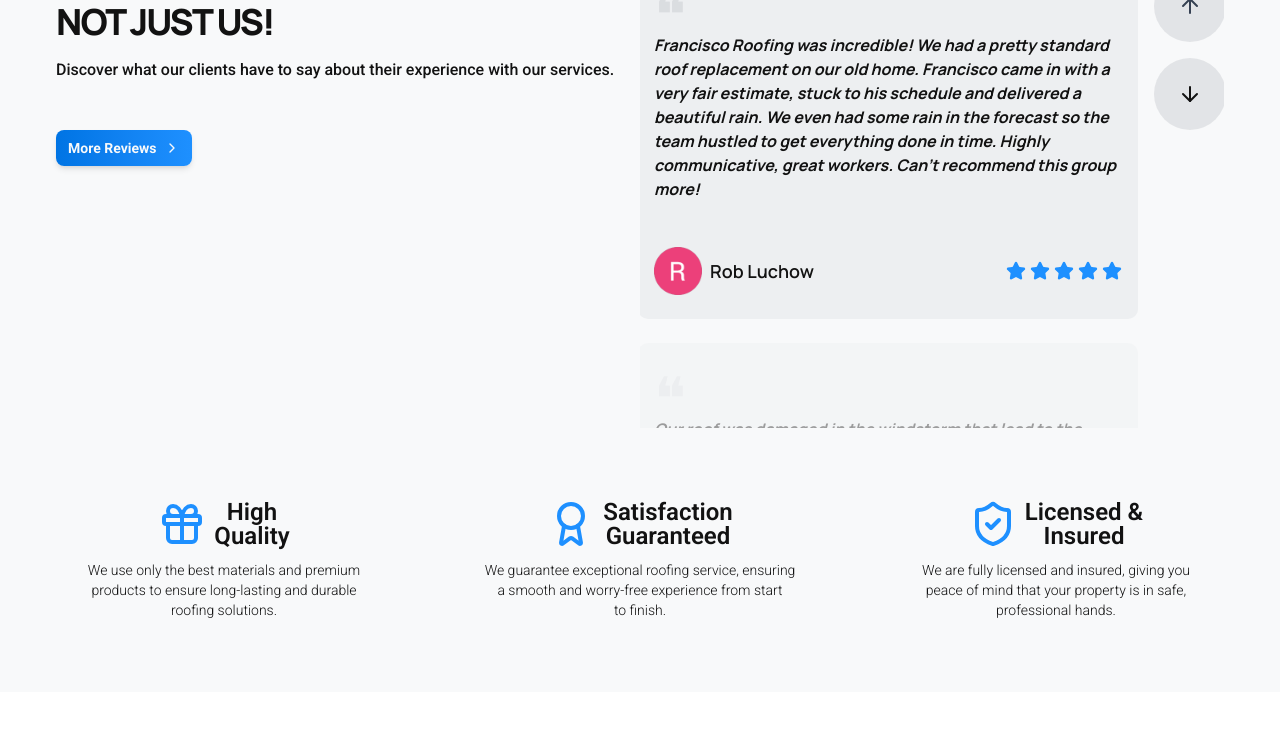
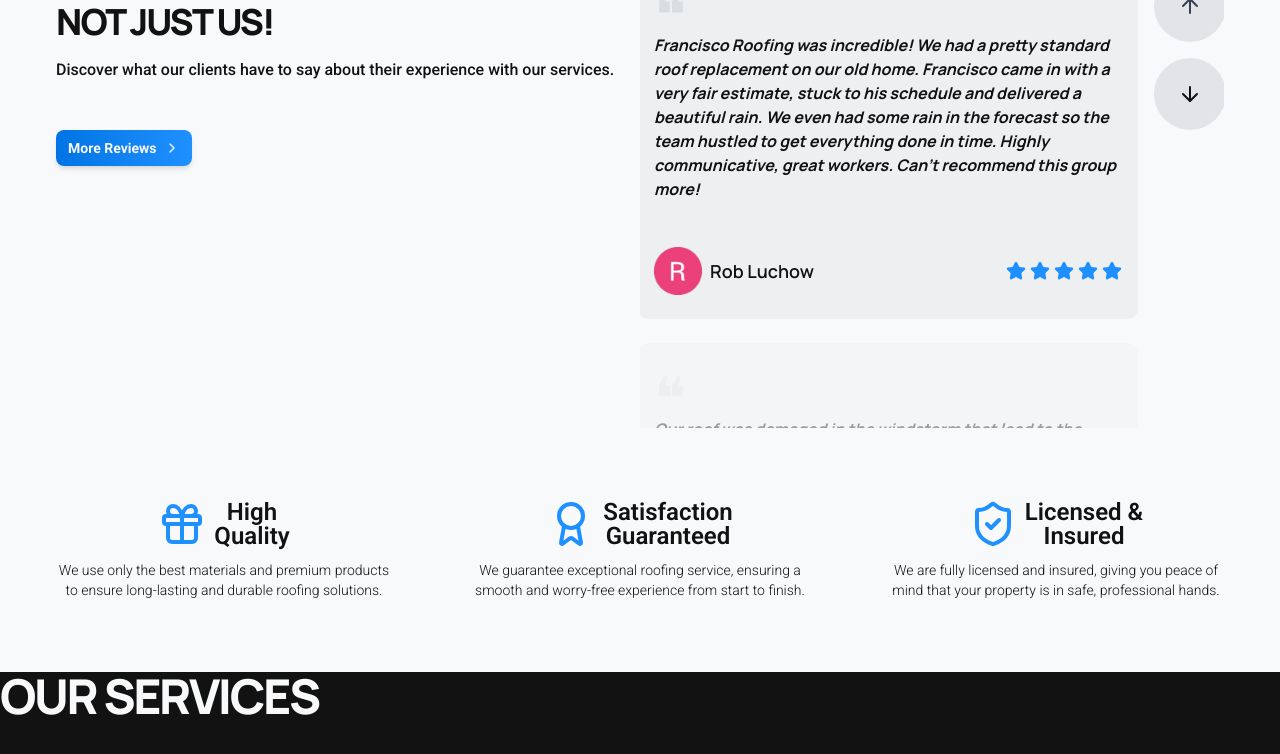
Before and after one commit to stevenpartida/franciscosroofinginc-website, a Next.js app: page / in a window 1280 px wide. Shown: the part 1830-2584 px from the top of the page. Before the commit the page ends 2522 px from the top, so only its background shows below. Built offline with nearby package versions, Linux system fonts and the light colour scheme.

Commit message:
Started services section

```diff
--- a/app/(root)/page.tsx
+++ b/app/(root)/page.tsx
@@ -241,9 +241,9 @@
             {guarantees.map((guarantee) => (
               <div
                 key={guarantee.id}
-                className="mx-auto flex max-w-xs flex-col gap-y-3"
+                className="mx-auto flex max-w-md flex-col gap-y-3 "
               >
-                <dt className="text-sm font-light text-pretty">
+                <dt className="text-sm font-light text-balance">
                   {guarantee.description}
                 </dt>
                 <dd className="order-first flex flex-row items-center justify-center space-x-2">
@@ -257,6 +257,15 @@
           </dl>
         </div>
       </section>
+      {/* Services Section */}
+      <section className="w-full mx-auto min-h-screen bg-black text-white">
+        <h1 className="uppercase font-extrabold font-manrope text-5xl tracking-tighter text-white">
+          Our Services
+        </h1>
+        <div>
+          <div></div>
+        </div>
+      </section>
     </main>
   );
 }
--- a/components/ReviewCarousel.tsx
+++ b/components/ReviewCarousel.tsx
@@ -126,14 +126,14 @@
       <div className="flex flex-col gap-4 w-auto mt-30">
         <button
           onClick={prevReview}
-          className="p-6 rounded-full bg-grey-custom/30  "
+          className="p-6 rounded-full bg-grey-custom/30 hover:cursor-pointer "
           aria-label="Previous review"
         >
           <ArrowUp className="text-gray-700" />
         </button>
         <button
           onClick={nextReview}
-          className="p-6 rounded-full bg-grey-custom/30"
+          className="p-6 rounded-full bg-grey-custom/30 hover:cursor-pointer"
           aria-label="Next review"
         >
           <ArrowDown className="text-black" />
--- /dev/null
+++ b/components/ServiceCard.tsx
@@ -0,0 +1,6 @@
+"use client";
+
+import { useState } from "react";
+import Image from "next/image";
+import Link from "next/link";
+import { motion } from "framer-motion";
```
